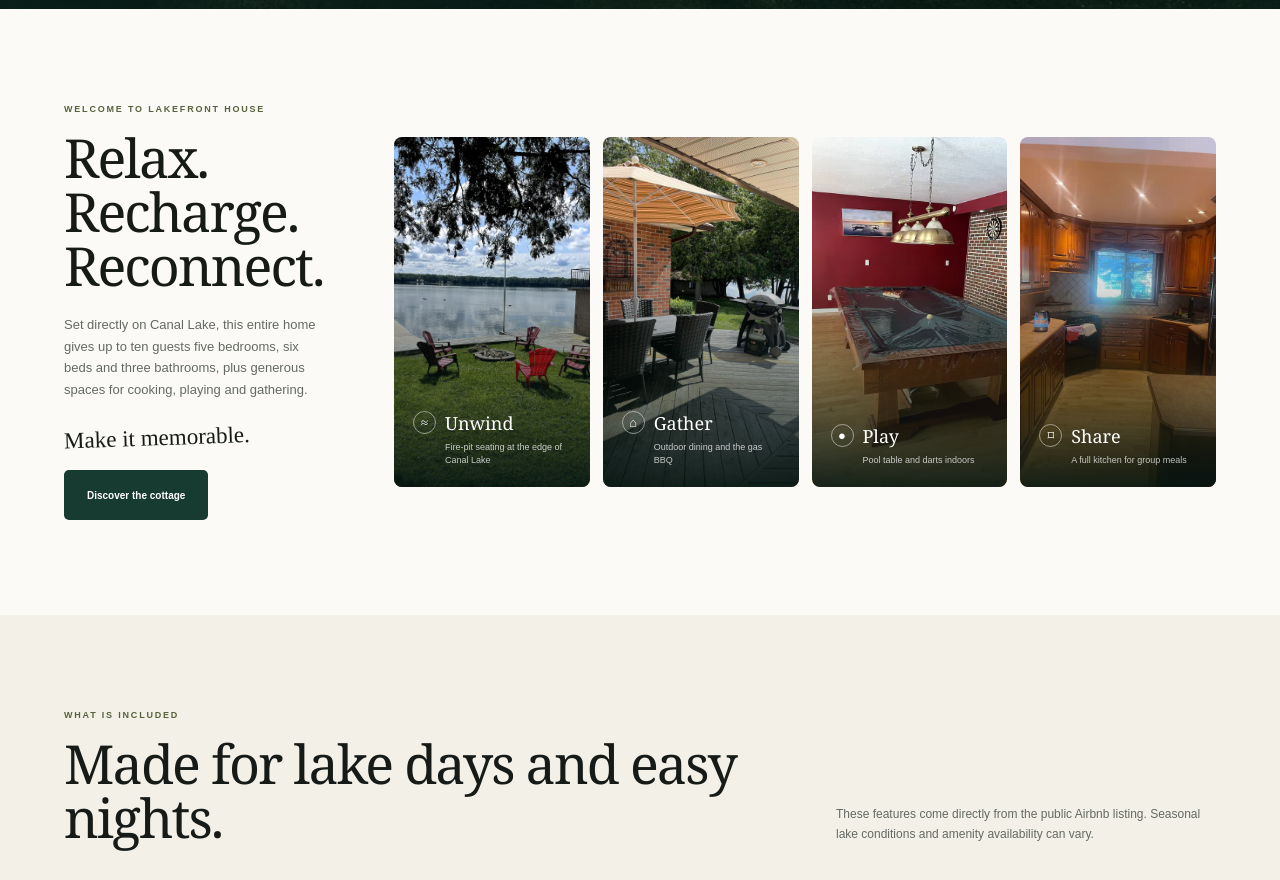
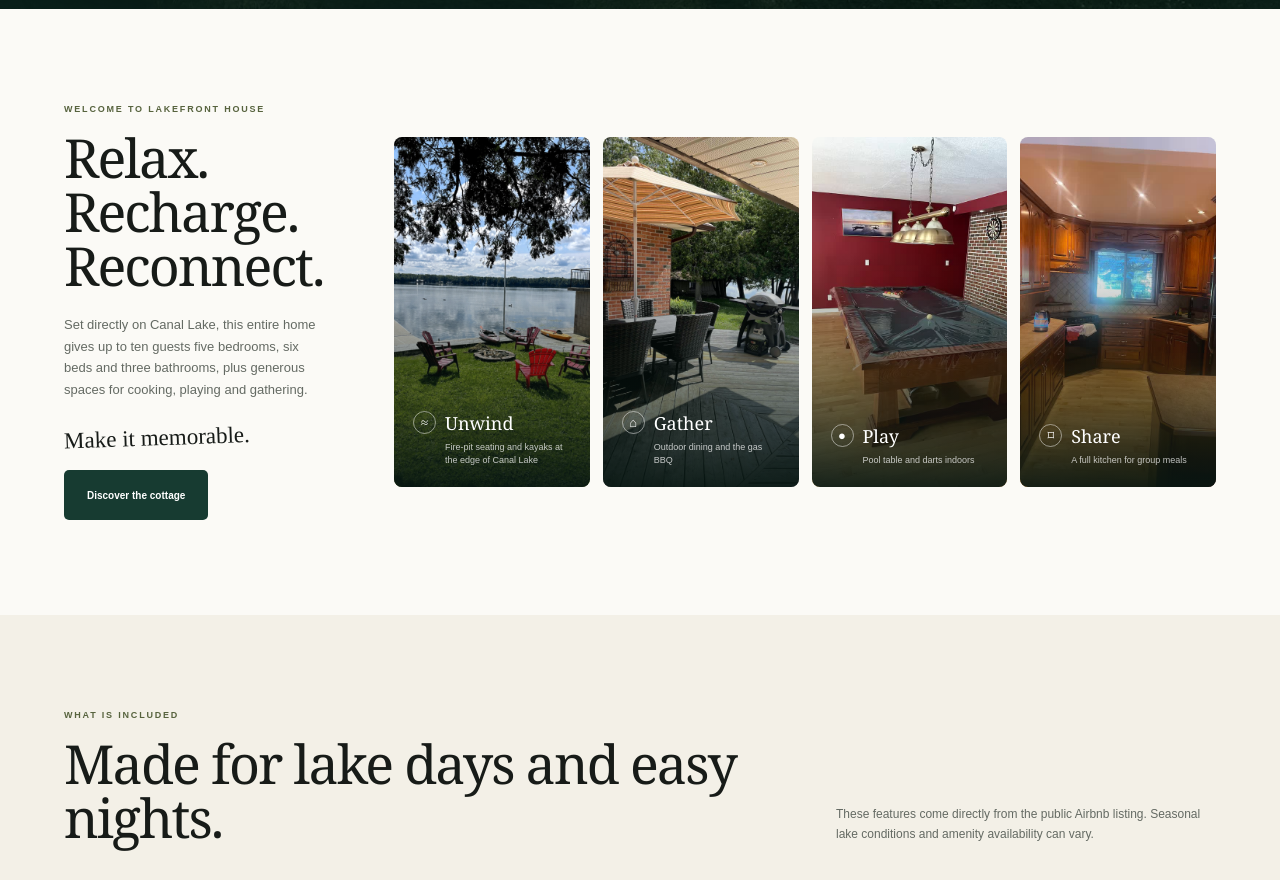
Before and after one commit to Rxddy/Cottage, a Next.js app: page / in a window 1280 px wide. Shown: the part 841-1721 px from the top of the page. Built offline with nearby package versions, Linux system fonts and the light colour scheme.

Commit message:
Add kayaks to Unwind cottage scene

```diff
--- a/app/page.tsx
+++ b/app/page.tsx
@@ -3,10 +3,10 @@ import { Amenities, Gallery, Reviews, ScrollAnimations } from "./PropertyExperie
 
 const experiences = [
   {
-    image: "/cottage/backyard.webp",
+    image: "/cottage/unwind-kayaks.jpg",
     icon: "≈",
     label: "Unwind",
-    text: "Fire-pit seating at the edge of Canal Lake",
+    text: "Fire-pit seating and kayaks at the edge of Canal Lake",
   },
   {
     image: "/cottage/gather-patio.jpg",
--- a/static-site/index.html
+++ b/static-site/index.html
@@ -40,7 +40,7 @@
     <section class="welcome section" id="house">
       <div class="welcome-copy"><p class="eyebrow">Welcome to LakeFront House</p><h2>Relax. Recharge.<br>Reconnect.</h2><p>Set directly on Canal Lake, this entire home gives up to ten guests five bedrooms, six beds and three bathrooms, plus generous spaces for cooking, playing and gathering.</p><p class="handwritten">Make it memorable.</p><a class="button dark" href="#amenities">Discover the cottage</a></div>
       <div class="experience-cards" aria-label="Cottage experiences">
-        <article class="experience-card"><img src="/cottage/backyard.webp" alt="Fire-pit seating at the edge of Canal Lake"><div><span class="activity-icon" aria-hidden="true">≈</span><h3>Unwind</h3><p>Fire-pit seating at the edge of Canal Lake</p></div></article>
+        <article class="experience-card"><img src="/cottage/unwind-kayaks.jpg" alt="Fire-pit seating and kayaks at the edge of Canal Lake"><div><span class="activity-icon" aria-hidden="true">≈</span><h3>Unwind</h3><p>Fire-pit seating and kayaks at the edge of Canal Lake</p></div></article>
         <article class="experience-card"><img src="/cottage/gather-patio.jpg" alt="Outdoor dining and the gas BBQ"><div><span class="activity-icon" aria-hidden="true">⌂</span><h3>Gather</h3><p>Outdoor dining and the gas BBQ</p></div></article>
         <article class="experience-card"><img src="/cottage/games-room.jpg" alt="Pool table and darts indoors"><div><span class="activity-icon" aria-hidden="true">●</span><h3>Play</h3><p>Pool table and darts indoors</p></div></article>
         <article class="experience-card"><img src="/cottage/kitchen.jpg" alt="Full kitchen inside LakeFront House"><div><span class="activity-icon" aria-hidden="true">⌑</span><h3>Share</h3><p>A full kitchen for group meals</p></div></article>
```
Also changed, not shown: public/cottage/unwind-kayaks.jpg (added).
